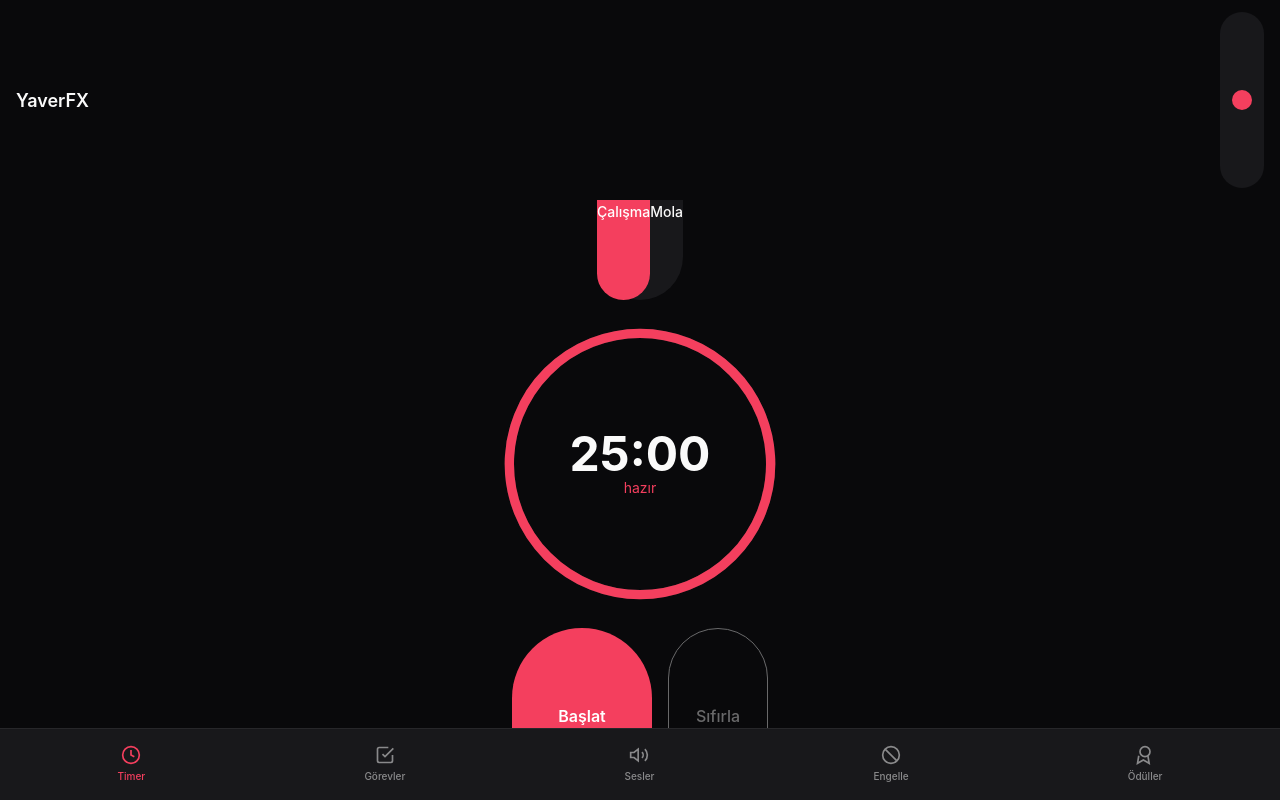
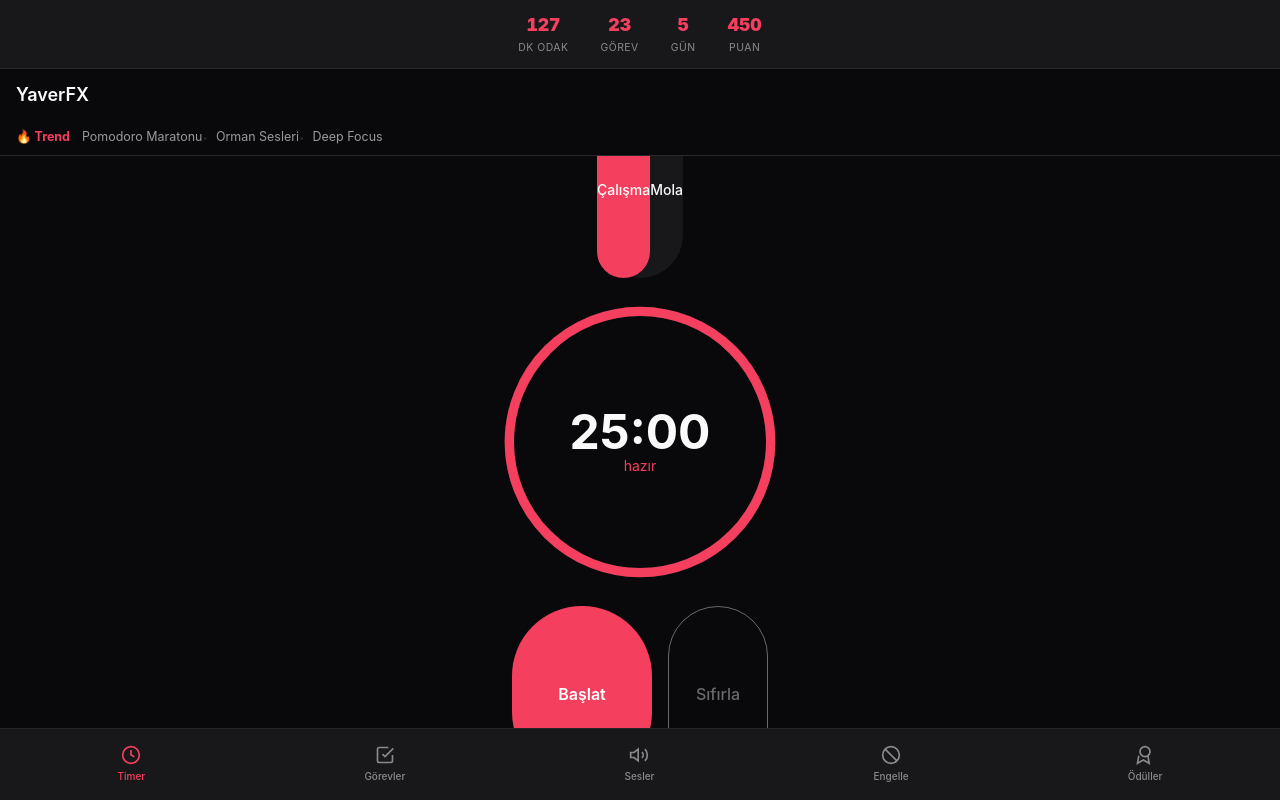
Before and after one commit to Erxpria1/YaverFX, a Next.js app: page / in a window 1280 px wide. Built offline with nearby package versions, Linux system fonts and the light colour scheme.

Commit message:
Stats bar, premium badge, trending bar eklendi

```diff
--- a/app/globals.css
+++ b/app/globals.css
@@ -205,3 +205,101 @@ body {
     padding-bottom: max(4px, env(safe-area-inset-bottom, 0px));
   }
 }
+
+/* Stats Bar */
+.stats-bar {
+  display: flex;
+  justify-content: center;
+  gap: 32px;
+  padding: 12px 16px;
+  border-bottom: 1px solid var(--theme-border);
+  background: var(--theme-secondary);
+}
+
+.stat-item {
+  text-align: center;
+}
+
+.stat-value {
+  font-size: 1.1rem;
+  font-weight: 900;
+  color: var(--theme-accent);
+  font-variant-numeric: tabular-nums;
+}
+
+.stat-label {
+  font-size: 0.65rem;
+  color: var(--theme-text);
+  opacity: 0.5;
+  text-transform: uppercase;
+  letter-spacing: 0.5px;
+  margin-top: 2px;
+}
+
+/* Premium Badge */
+.premium-badge {
+  background: linear-gradient(135deg, var(--theme-accent), #ff6b35);
+  color: #fff;
+  padding: 6px 14px;
+  border-radius: 20px;
+  font-weight: 700;
+  font-size: 0.75rem;
+  cursor: pointer;
+  letter-spacing: 0.5px;
+  border: none;
+  transition: transform 0.2s, box-shadow 0.2s;
+}
+
+.premium-badge:hover {
+  transform: scale(1.05);
+  box-shadow: 0 4px 12px rgba(244, 63, 94, 0.4);
+}
+
+/* Trending Bar */
+.trending-bar {
+  display: flex;
+  align-items: center;
+  gap: 8px;
+  padding: 8px 16px;
+  font-size: 0.78rem;
+  flex-wrap: wrap;
+  background: var(--theme-bg);
+  border-bottom: 1px solid var(--theme-border);
+}
+
+.trending-label {
+  color: var(--theme-accent);
+  font-weight: 700;
+  margin-right: 4px;
+}
+
+.trending-item {
+  color: var(--theme-text);
+  opacity: 0.6;
+  text-decoration: none;
+  transition: opacity 0.2s;
+  cursor: pointer;
+}
+
+.trending-item:hover {
+  opacity: 1;
+  color: var(--theme-accent);
+}
+
+.trending-sep {
+  color: var(--theme-border);
+  font-size: 0.6rem;
+}
+
+/* Locked feature overlay */
+.locked-overlay {
+  position: relative;
+}
+
+.locked-overlay::after {
+  content: "🔒";
+  position: absolute;
+  top: 8px;
+  right: 8px;
+  font-size: 0.9rem;
+}
--- a/app/page.tsx
+++ b/app/page.tsx
@@ -1,6 +1,6 @@
 "use client";
 
-import { useState } from "react";
+import { useState, useEffect } from "react";
 import PomodoroTimer from "./components/PomodoroTimer";
 import TaskList from "./components/TaskList";
 import AmbientSounds from "./components/AmbientSounds";
@@ -9,6 +9,21 @@ import RewardSystem from "./components/RewardSystem";
 import ThemeSelector from "./components/ThemeSelector";
 
 type Page = "timer" | "tasks" | "sounds" | "blocker" | "rewards";
+
+// Stats data (can be connected to real data later)
+const STATS = {
+  focusTime: 127,
+  tasksDone: 23,
+  streak: 5,
+  points: 450,
+};
+
+// Trending items
+const TRENDING_ITEMS = [
+  { id: "pomodoro", label: "Pomodoro Maratonu", onClick: () => {} },
+  { id: "nature", label: "Orman Sesleri", onClick: () => {} },
+  { id: "deep", label: "Deep Focus", onClick: () => {} },
+];
 
 const TimerIcon = () => (
   <svg width="20" height="20" viewBox="0 0 24 24" fill="none" stroke="currentColor" strokeWidth="2">
@@ -55,6 +70,18 @@ const NAV_ITEMS: { id: Page; label: string; icon: React.ReactNode }[] = [
 
 export default function Home() {
   const [currentPage, setCurrentPage] = useState<Page>("timer");
+  const [stats, setStats] = useState(STATS);
+
+  // Update stats from localStorage or state
+  useEffect(() => {
+    // Could connect to actual data sources here
+    const stored = localStorage.getItem("yaverfx-stats");
+    if (stored) {
+      try {
+        setStats({ ...STATS, ...JSON.parse(stored) });
+      } catch {}
+    }
+  }, []);
 
   const renderPage = () => {
     switch (currentPage) {
@@ -71,12 +98,43 @@ export default function Home() {
 
   return (
     <div className="app-container">
+      {/* Stats Bar */}
+      <div className="stats-bar">
+        <div className="stat-item">
+          <div className="stat-value">{stats.focusTime}</div>
+          <div className="stat-label">dk odak</div>
+        </div>
+        <div className="stat-item">
+          <div className="stat-value">{stats.tasksDone}</div>
+          <div className="stat-label">görev</div>
+        </div>
+        <div className="stat-item">
+          <div className="stat-value">{stats.streak}</div>
+          <div className="stat-label">gün</div>
+        </div>
+        <div className="stat-item">
+          <div className="stat-value">{stats.points}</div>
+          <div className="stat-label">puan</div>
+        </div>
+      </div>
+
+      {/* Header */}
       <header className="app-header">
         <h1 style={{ fontSize: "18px", fontWeight: "600", color: text }}>
           YaverFX
         </h1>
-        <ThemeSelector />
       </header>
+
+      {/* Trending Bar */}
+      <div className="trending-bar">
+        <span className="trending-label">🔥 Trend</span>
+        {TRENDING_ITEMS.map((item, i) => (
+          <span key={item.id}>
+            <span className="trending-item" onClick={item.onClick}>{item.label}</span>
+            {i < TRENDING_ITEMS.length - 1 && <span className="trending-sep">•</span>}
+          </span>
+        ))}
+      </div>
 
       <main className="app-main">
         {renderPage()}
```
